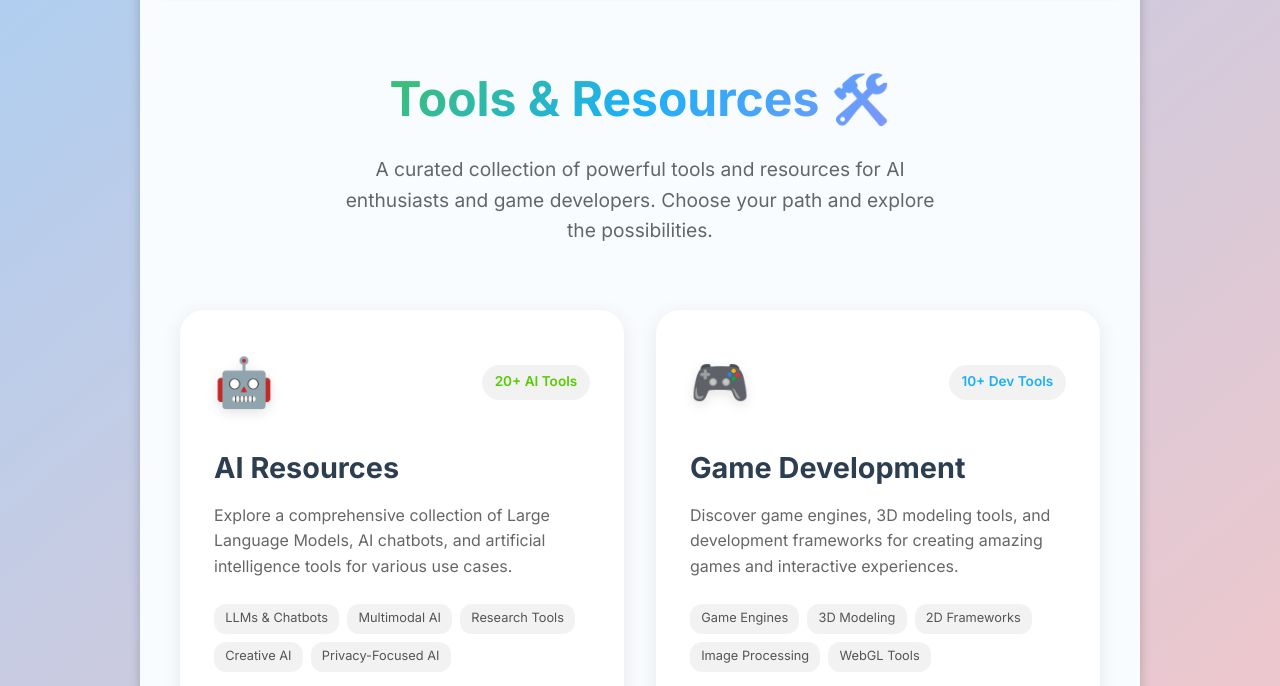
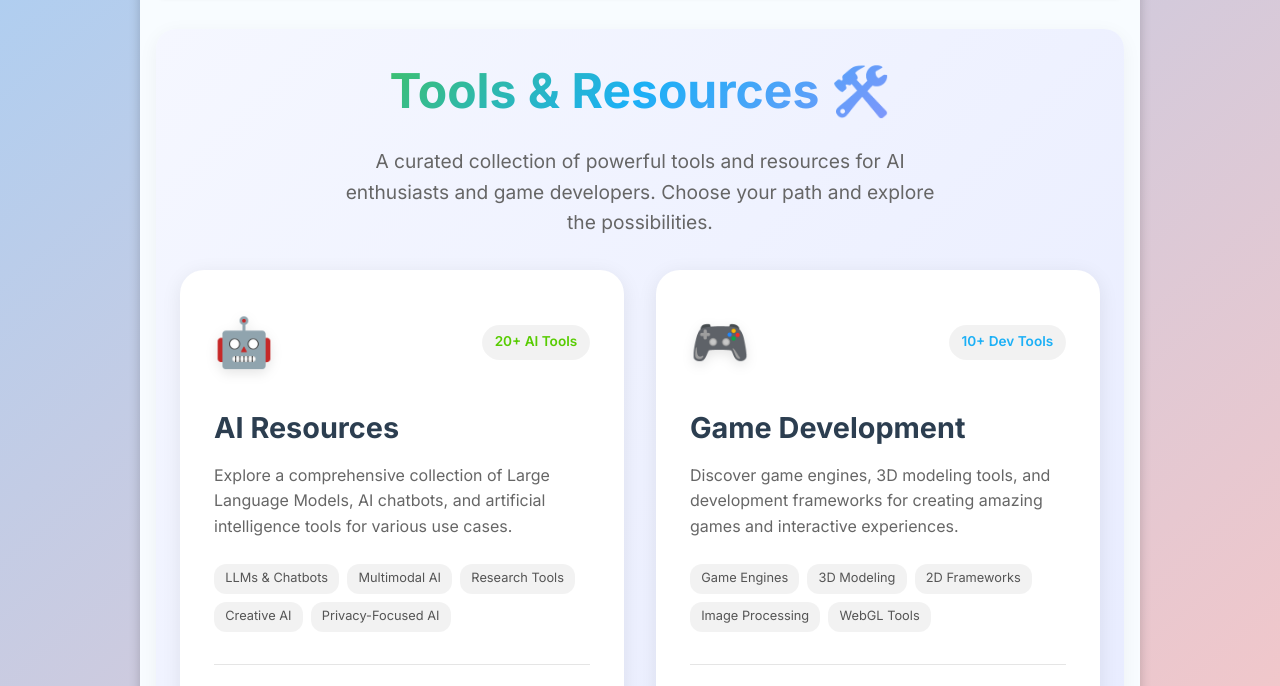
Before and after one commit to YoRzHe-HotaaRu/yiorzhe-astro, an Astro site: page /tools in a window 1280 px wide. Shown: the part 84-770 px from the top of the page. Built offline with nearby package versions, Linux system fonts and the light colour scheme; Astro itself is replaced by a stand-in of ours.

Commit message:
fixed spacing

```diff
--- a/src/pages/tools.astro
+++ b/src/pages/tools.astro
@@ -85,13 +85,16 @@ const toolCategories = [
     .tools-container {
       max-width: 1200px;
       margin: 0 auto;
-      padding: 2rem 1.5rem;
+      padding: 1.5rem;
+      background: linear-gradient(135deg, #f5f7ff 0%, #e8ecff 100%);
+      border-radius: 20px;
+      box-shadow: 0 5px 20px rgba(0, 0, 0, 0.05);
     }
 
     // Header Styles
     .tools-header {
       text-align: center;
-      margin-bottom: 4rem;
+      margin-bottom: 2rem;
 
       h1 {
         font-size: 3rem;
@@ -125,7 +128,6 @@ const toolCategories = [
       display: grid;
       grid-template-columns: repeat(auto-fit, minmax(400px, 1fr));
       gap: 2rem;
-      margin-bottom: 4rem;
 
       @media (max-width: 768px) {
         grid-template-columns: 1fr;
```
